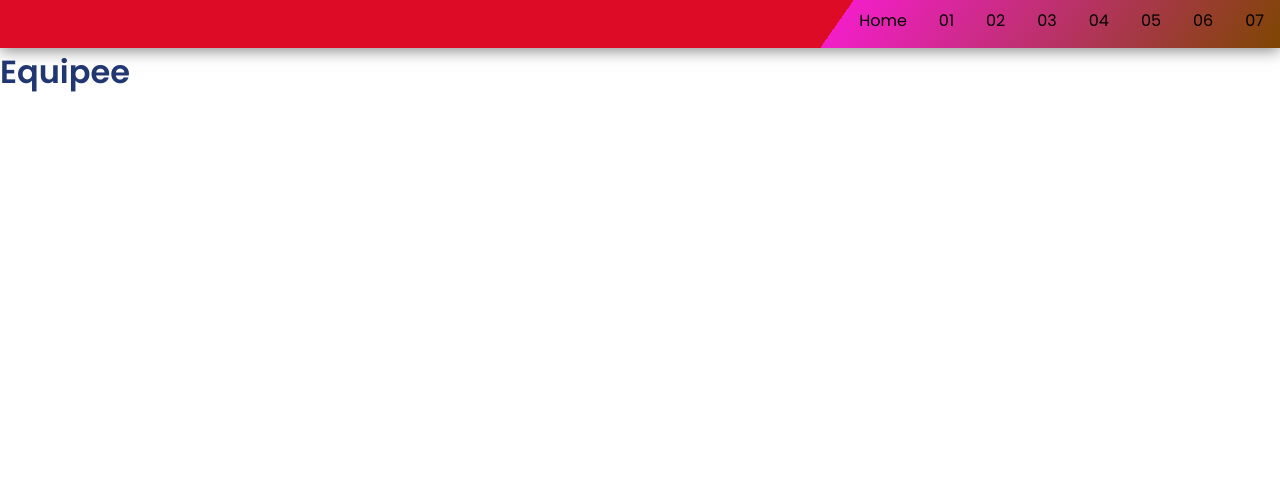
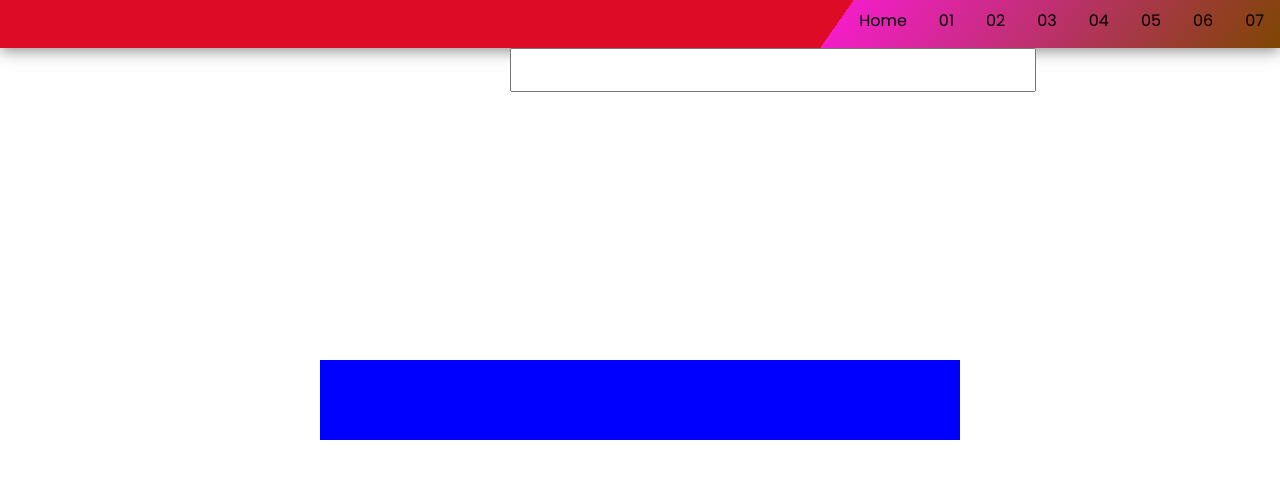
Before and after one commit to Manfrajola/crm, a React (Create React App) app: page /equipee in a window 1280 px wide. Shown: the top 478 px of the page. Built offline with nearby package versions, Linux system fonts and the light colour scheme.

Commit message:
Equipe E
Atualização

```diff
--- a/src/pages/Equipee/index.jsx
+++ b/src/pages/Equipee/index.jsx
@@ -1,16 +1,39 @@
 import React from "react";
-import Navbar from "../../components/navbarUser";
-import {H1} from "./styles";
+import styles from './styles';
+import { useState } from 'react';
+import Navbar from '../../components/navbarUser'
 
-class Equipee extends React.Component {
-  render() {
-    return (
-      <>
-        <Navbar />
-        <H1>Equipee</H1>
-      </>
-    );
-  }
-}
+
+
+    function Equipee() {
+    const [value, setValue] = useState();
+
+         const handleChange = (e) => {
+              setValue(e.target.value);
+            }
+
+            return (
+            <>
+              <Navbar> </Navbar>
+              <body >
+
+              <div>
+                <div style={styles.rectangle}>
+                  <p>{value}</p>
+                </div>
+                <input style={styles.input}
+              type="text"
+              value={value}
+              onChange={handleChange}
+              className="custom-input"
+            /> </div>
+            </body>
+             </>
+            );
+          }
+
+
+
+
 
 export default Equipee;
--- a/src/pages/Equipee/styles.jsx
+++ b/src/pages/Equipee/styles.jsx
@@ -1,5 +1,24 @@
-import styled from "styled-components";
-export const H1 = styled.h1 `
+const styles = {
 
-  color: #213772;
-`;
+  input: {
+
+    width: "200%",
+    height: "5%",
+
+
+  },
+  rectangle: {
+    backgroundColor: "blue",
+    width: "50%",
+    height: "10%",
+    display: "flex",
+    alignItems: "center",
+    justifyContent: "center",
+    position: "absolute",
+    top: "50%",
+    left: "50%",
+    transform: "translate(-50%,-50%)",
+  }
+}
+
+export default styles;
```
